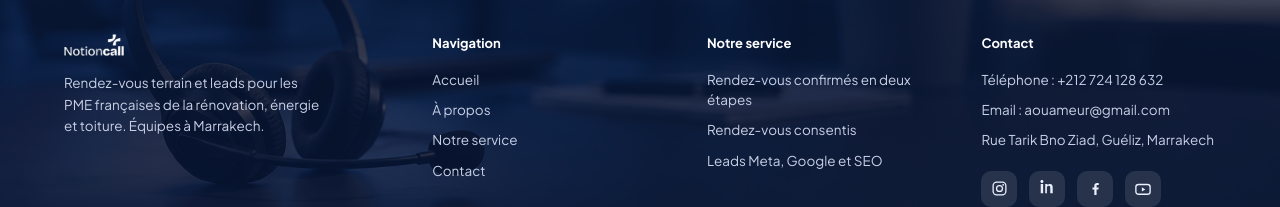
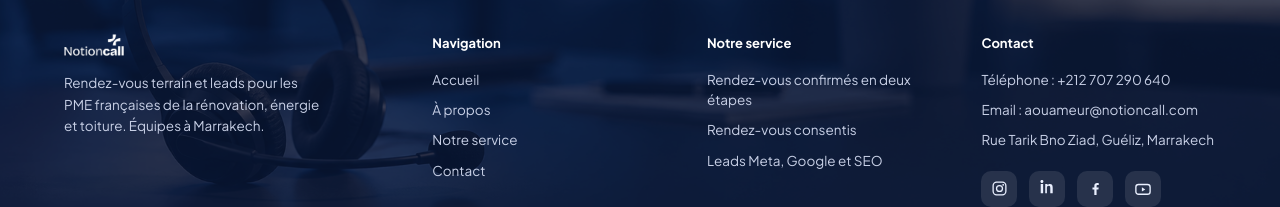
Before and after one commit to assistance3notioncall-dot/notioncall, a Next.js app: page / in a window 1280 px wide. Shown: the part 2797-3004 px from the top of the page. Built offline with nearby package versions, Linux system fonts and the light colour scheme.

Commit message:
modifier email et tel

```diff
--- a/app/_components/Footer.tsx
+++ b/app/_components/Footer.tsx
@@ -148,8 +148,18 @@ export default function Footer() {
             Contact
           </div>
           <div style={{ display: "flex", flexDirection: "column", gap: 10, fontSize: 13.5, color: "rgb(200, 208, 230)" }}>
-            <div>Téléphone : +212 724 128 632</div>
-            <div>Email : aouameur@gmail.com</div>
+            <div>
+              Téléphone :{" "}
+              <a href="tel:+212707290640" style={{ color: "inherit" }}>
+                +212 707 290 640
+              </a>
+            </div>
+            <div>
+              Email :{" "}
+              <a href="mailto:aouameur@notioncall.com" style={{ color: "inherit" }}>
+                aouameur@notioncall.com
+              </a>
+            </div>
             <div>Rue Tarik Bno Ziad, Guéliz, Marrakech</div>
           </div>
           <div style={{ display: "flex", gap: 12, marginTop: 20 }}>
--- a/app/contact/page.tsx
+++ b/app/contact/page.tsx
@@ -13,14 +13,14 @@ const INFO = [
   {
     icon: <IconPhoneIncoming />,
     label: "TÉLÉPHONE",
-    lines: ["+212 724 128 632", "Lun — Sam, 9h00 à 19h00"],
-    href: "tel:+212724128632",
+    lines: ["+212 707 290 640", "Lun — Sam, 9h00 à 19h00"],
+    href: "tel:+212707290640",
   },
   {
     icon: <IconFileText />,
     label: "EMAIL",
-    lines: ["aouameur@gmail.com", "Réponse sous 24 heures ouvrées"],
-    href: "mailto:aouameur@gmail.com",
+    lines: ["aouameur@notioncall.com", "Réponse sous 24 heures ouvrées"],
+    href: "mailto:aouameur@notioncall.com",
   },
 ];
 
--- a/app/mentions-legales/page.tsx
+++ b/app/mentions-legales/page.tsx
@@ -40,7 +40,7 @@ export default function Page() {
             </p>
             <p className="mt-2 text-slate-400">Rue Tarik Bno Ziad, Guéliz, Marrakech — Maroc</p>
             <p className="mt-2 text-slate-400">
-              Téléphone : +212 724 128 632 — Email : aouameur@gmail.com
+              Téléphone : +212 707 290 640 — Email : aouameur@notioncall.com
             </p>
           </div>
 
@@ -99,7 +99,7 @@ export default function Page() {
             <p className="mt-3 text-slate-400">
               Vous disposez d&rsquo;un droit d&rsquo;accès, de rectification et de
               suppression de vos données. Pour exercer ces droits, écrivez-nous à{" "}
-              aouameur@gmail.com.
+              aouameur@notioncall.com.
             </p>
           </div>
 
--- a/app/page.tsx
+++ b/app/page.tsx
@@ -196,7 +196,7 @@ export default function Page() {
             </p>
           </div>
           <a
-            href="mailto:aouameur@gmail.com"
+            href="mailto:aouameur@notioncall.com"
             className="inline-flex shrink-0 items-center gap-2 rounded-full bg-[#50DFAE] px-7 py-3 text-sm font-bold text-[#0B1226] transition hover:-translate-y-0.5"
           >
             Écrire au fondateur <span>→</span>
```
